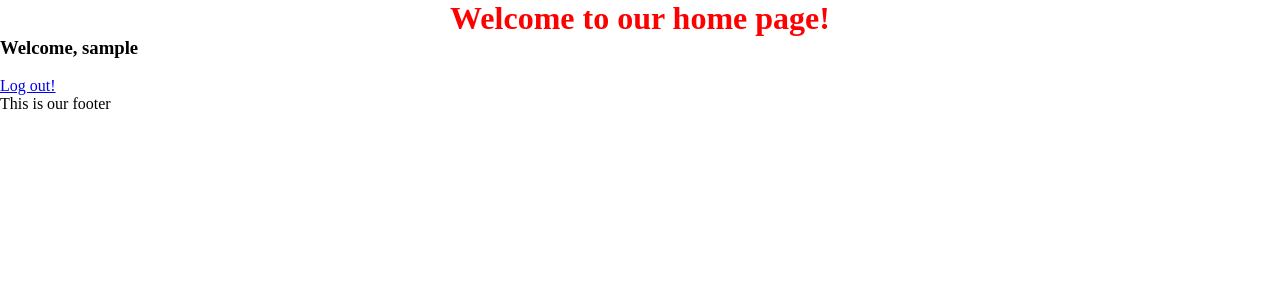
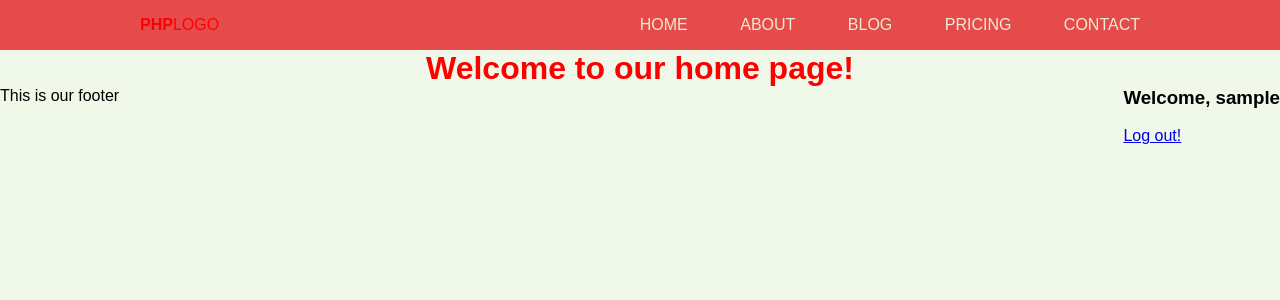
Before and after one commit to Jesus-Rodriguez-Ca/php261, a PHP site: page /final/index.php in a window 1280 px wide. Shown: the top 300 px of the page. Run offline with PHP 8.4, Linux system fonts and the light colour scheme; the visitor is signed in with stand-in values (Sample User, id 1); data that the repository does not hold is empty; some libraries are stand-ins or nearby versions.

Commit message:
Add files via upload

```diff
--- a/final/config.php
+++ b/final/config.php
@@ -4,6 +4,8 @@ ob_start(); // prevents header errors before reading the whole page!
 define('DEBUG', 'TRUE'); // we want to see our errors
 
 include('credentials.php');
+
+
 
 
 
--- a/final/css/styles.css
+++ b/final/css/styles.css
@@ -7,6 +7,8 @@ h1{
   text-align: center;
   color: red;
 }
+
+/*  >>>>>>>>>>     FORM STARTS HERE     <<<<<<<<<<<<<<<<<<<<<<*/
 form{
   max-width: 580px;
   margin: 0 auto 20px auto;
@@ -23,3 +25,182 @@ fieldset{
 .center{
   text-align: center;
 }
+
+/*  >>>>>>>>>>    END OF FORM      <<<<<<<<<<<<<<<<<<<<<<*/
+
+/*  >>>>>>>>>>     HEADER STARTS HERE   <<<<<<<<<<<<<<<<<<<<<<*/
+
+body {
+  background: #F0F8EA;
+  font-family: Arial, Helvetica, sans-serif;
+}
+
+.container {
+  width: 95%;
+  max-width: 1000px;
+  margin: 0 auto;
+}
+
+header {
+  background: #E54B4B;
+  color: #EBEBD3;
+  padding: 1em 0;
+  position: relative;
+}
+
+header::after {
+  content: '';
+  clear: both;
+  display: block;
+}
+
+.logo {
+  float: left;
+  font-size: 1rem;
+  margin: 0;
+  text-transform: uppercase;
+  font-weight: 700;
+}
+
+.logo span {
+  font-weight: 400;
+}
+
+.site-nav {
+  position: absolute;
+  top: 100%;
+  right: 0%;
+  background: #464655;
+  clip-path: circle(0px at top right);
+  transition: clip-path ease-in-out 700ms;
+/*   display: none; */
+}
+
+.site-nav--open {
+  clip-path: circle(250% at top right);
+/*   display: block; */
+}
+
+.site-nav ul {
+  margin: 0;
+  padding: 0;
+  list-style: none;
+}
+
+.site-nav li {
+  border-bottom: 1px solid #575766;
+}
+
+.site-nav li:last-child {
+  border-bottom: none;
+}
+
+.site-nav a {
+  color: #EBEBD3;
+  display: block;
+  padding: 2em 4em 2em 1.5em;
+  text-transform: uppercase;
+  text-decoration: none;
+}
+
+.site-nav a:hover,
+.site-nav a:focus {
+  background: #E4B363;
+  color: #464655;
+}
+
+.site-nav--icon {
+  display: inline-block;
+  font-size: 1.5em;
+  margin-right: 1em;
+  width: 1.1em;
+  text-align: right;
+  color: rgba(255,255,255,.4);
+}
+
+.menu-toggle {
+  padding: 1em;
+  position: absolute;
+  top: .5em;
+  right: .5em;
+  cursor: pointer;
+}
+
+.hamburger,
+.hamburger::before,
+.hamburger::after {
+  content: '';
+  display: block;
+  background: #EBEBD3;
+  height: 3px;
+  width: 1.75em;
+  border-radius: 3px;
+  transition: all ease-in-out 500ms;
+}
+
+.hamburger::before {
+  transform: translateY(-6px);
+}
+
+.hamburger::after {
+  transform: translateY(3px);
+}
+
+.open .hamburger {
+  transform: rotate(45deg);
+}
+
+.open .hamburger::before {
+  opacity: 0;
+}
+
+.open .hamburger::after {
+  transform: translateY(-3px) rotate(-90deg);
+}
+
+@media (min-width: 700px) {
+
+  .menu-toggle {
+    display: none;
+  }
+
+  .site-nav {
+    height: auto;
+    position: relative;
+    background: transparent;
+    float: right;
+    clip-path: initial;
+  }
+
+  .site-nav li {
+    display: inline-block;
+    border: none;
+  }
+
+  .site-nav a {
+    padding: 0;
+    margin-left: 3em;
+  }
+
+  .site-nav a:hover,
+  .site-nav a:focus {
+    background: transparent;
+  }
+
+  .site-nav--icon {
+    display: none;
+  }
+
+}
+
+/*  >>>>>>>>>>     ENDS HEADERE     <<<<<<<<<<<<<<<<<<<<<<*/
+
+
+/* Greetings */
+
+.left{
+  float: left;;
+}
+.right{
+  float: right;
+}
--- a/final/includes/footer.php
+++ b/final/includes/footer.php
@@ -1,6 +1,7 @@
+</div> <!-- End wrapper -->
 <footer>
     This is our footer
 </footer>
-</div> <!-- End wrapper -->
+
 </body>
 </html>
--- a/final/includes/header.php
+++ b/final/includes/header.php
@@ -6,7 +6,26 @@
     <title>People page</title>
     <link href="css/styles.css" type="text/css" rel="stylesheet">
 </head>
-<body>
+<!-- New part --><body class="<?php echo $body_class; ?>">
+<header>
+<div class="container">
 
-<div id="wrapper">
-    <!-- Close the wrapper in the footer -->
+  <h1 class="logo">PHP<span>Logo</span></h1>
+
+  <nav class="site-nav">
+      <ul>
+        <li><a href="index.php"><i class="fa fa-home site-nav--icon"></i>Home</a></li>
+        <li><a href="about.php"><i class="fa fa-info site-nav--icon"></i>About</a></li>
+        <li><a href="blog.php"><i class="fa fa-pencil site-nav--icon"></i>Blog</a></li>
+        <li><a href="pricing.php"><i class="fa fa-usd site-nav--icon"></i>Pricing</a></li>
+        <li><a href="contact.php"><i class="fa fa-envelope site-nav--icon"></i>Contact</a></li>
+      </ul>
+  </nav>
+
+  <div class="menu-toggle">
+    <div class="hamburger"></div>
+  </div>
+
+</div>
+
+</header>
```
Also changed, not shown: final/about.php (added, +17 -0 lines), final/blog.php (added, +17 -0 lines), final/contact.php (added, +17 -0 lines), final/pricing.php (added, +17 -0 lines).
